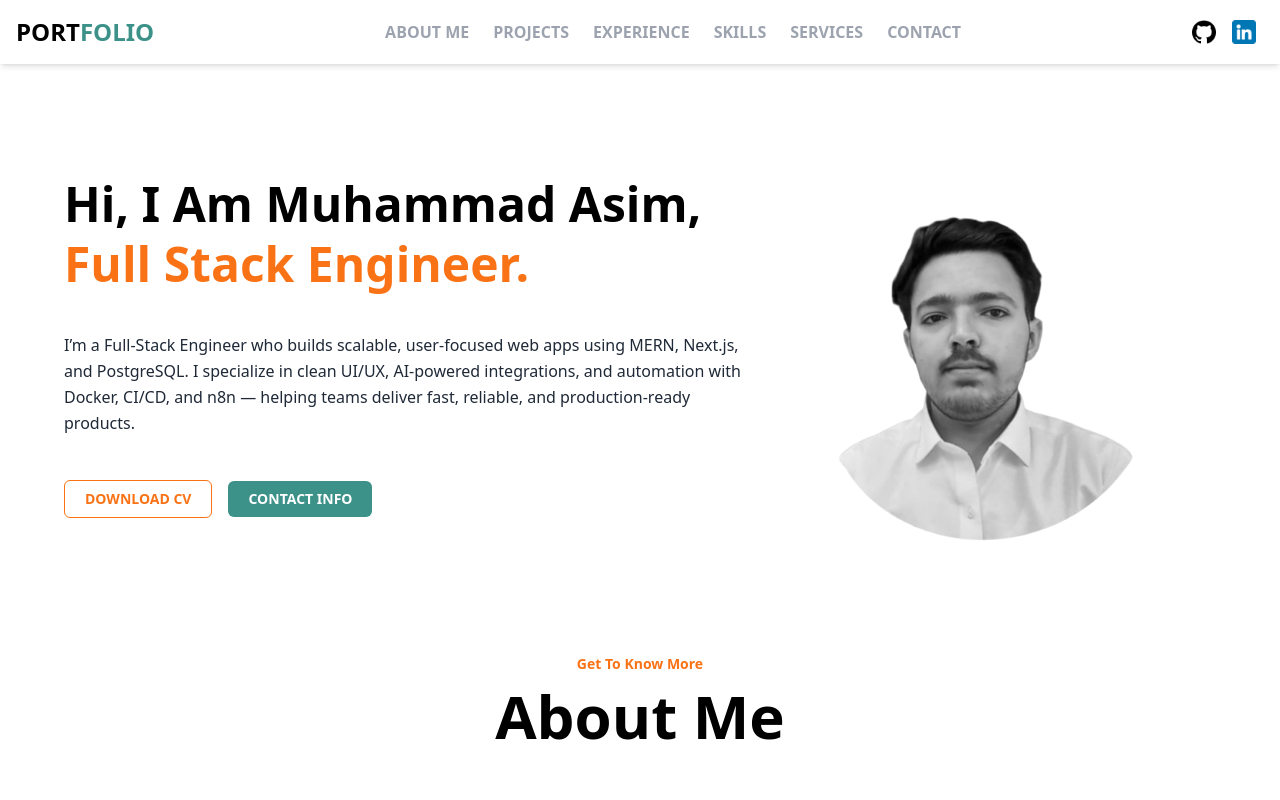
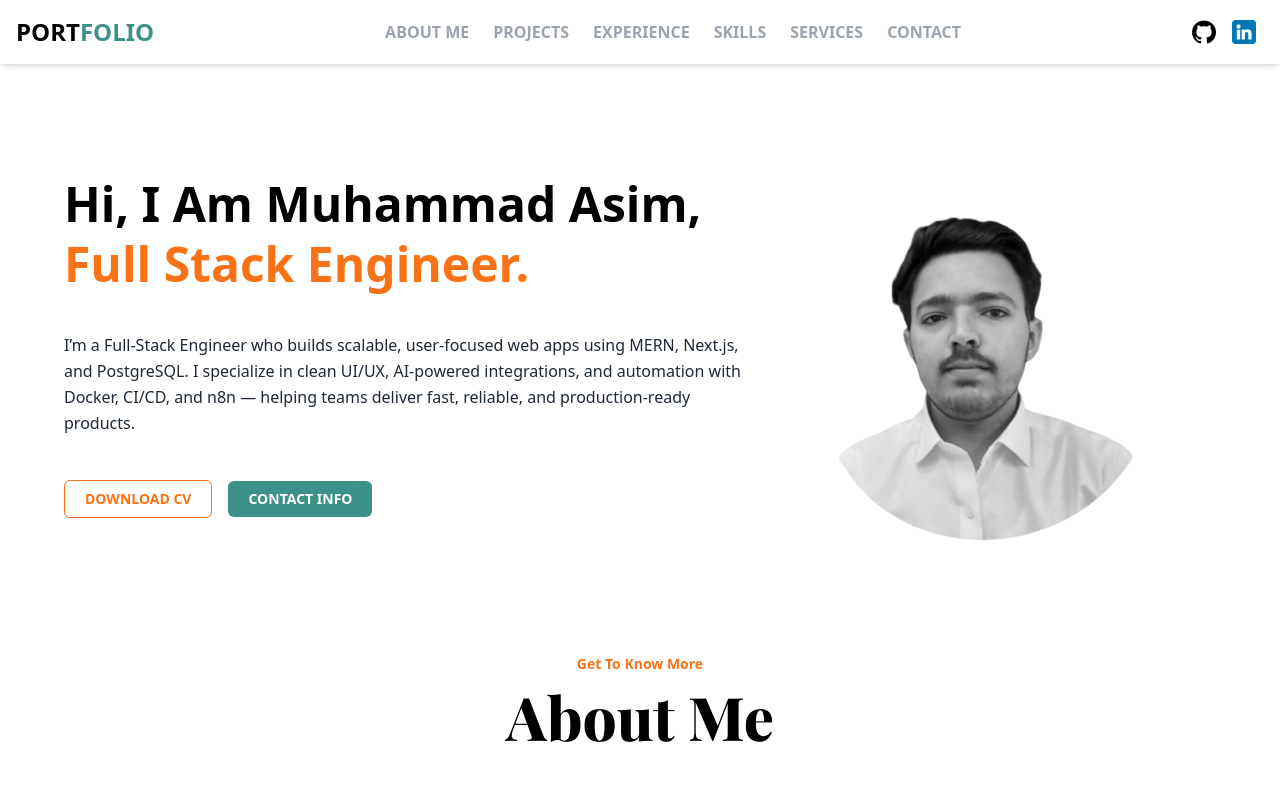
Before and after one commit to Muhammadasim225/portfolio-webapp-frontend, a React (Vite) app in the folder portfolio-app/: page /aboutme in a window 1280 px wide. Shown: the top 800 px of the page. Built offline with nearby package versions, Linux system fonts and the light colour scheme; a web font is replaced by a local one.

Commit message:
Update AboutMe.jsx

```diff
--- a/portfolio-app/src/components/AboutMe.jsx
+++ b/portfolio-app/src/components/AboutMe.jsx
@@ -42,7 +42,7 @@ const AboutMe = () => {
           <h6 className="text-orange-500 lg:text-md font-semibold sm:text-sm text-[14px]">
             Get To Know More
           </h6>
-          <h1 className="font-extrabold text-black lg:text-6xl sm:text-4xl text-3xl">
+          <h1 className="font-extrabold text-black headline lg:text-6xl sm:text-4xl text-3xl ">
             About Me
           </h1>
         </div>
```
